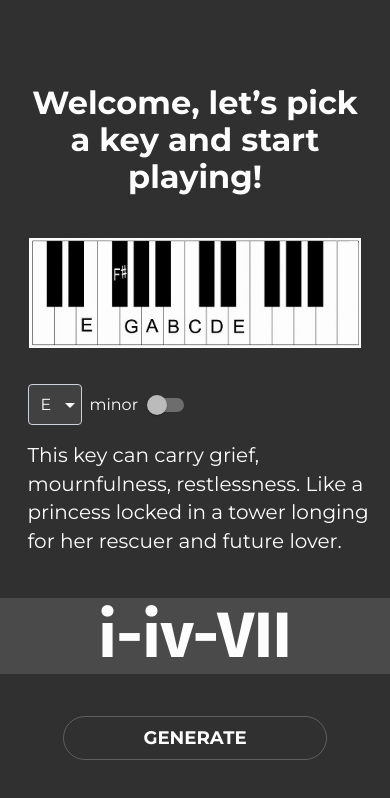
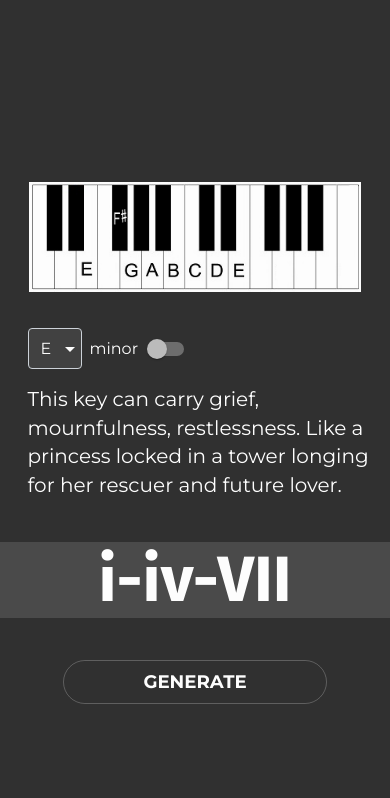
Before and after one commit to mindxploit/EasyChord, a React (Create React App) app: page / in a window 390 px wide. Shown: the top 798 px of the page. Built offline with nearby package versions, Linux system fonts and the light colour scheme.

Commit message:
removed header on mobile

```diff
--- a/src/Components/Header.js
+++ b/src/Components/Header.js
@@ -1,13 +1,22 @@
 import React from "react";
 import { Typography } from "@material-ui/core";
+import styled from 'styled-components';
 
 const Header = () => {
+
+	const TextContainer = styled.div`
+		margin: 0 2em;
+		@media (max-width: 480px) {
+			display: none;
+		}
+	`
+
 	return (
-		<div style={{ margin: '0 2em' }}>
+		<TextContainer>
 			<Typography align="center" variant="h1">
 				Welcome, let’s pick a key and start playing!
 			</Typography>
-		</div>
+		</TextContainer>
 	);
 };
 
```
